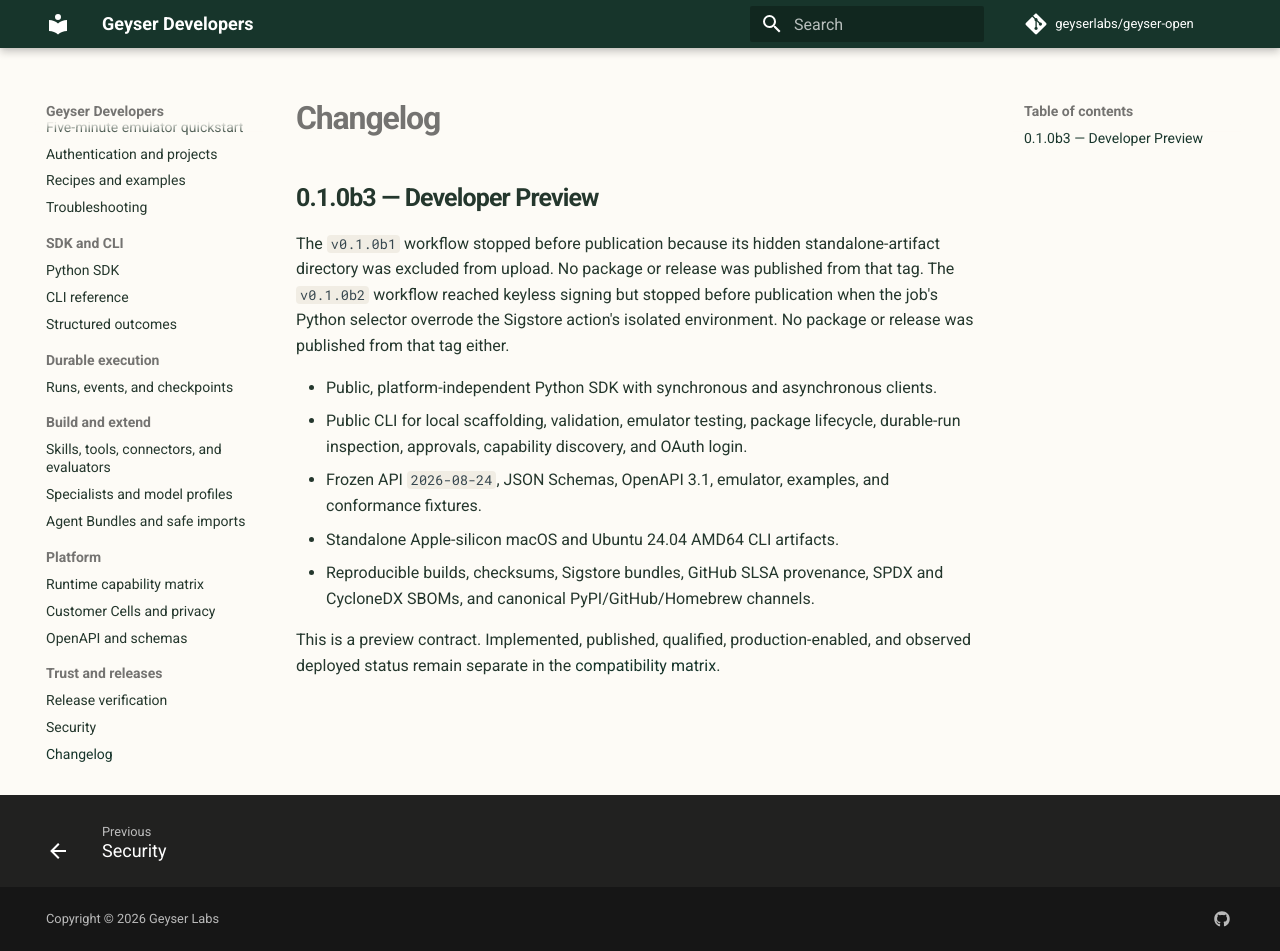
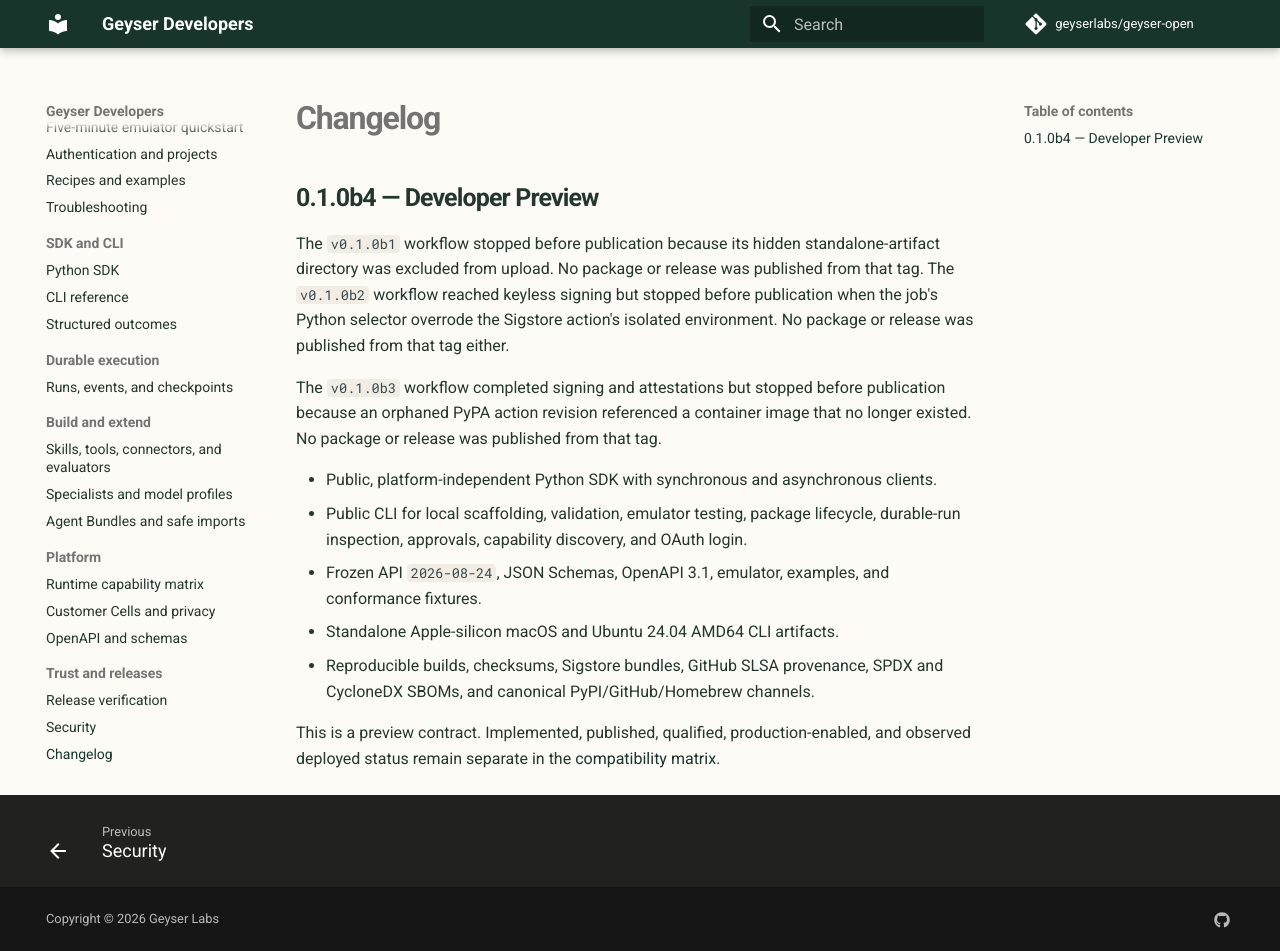
Before and after one commit to geyserlabs/geyser-open, an MkDocs documentation site: the page built from docs/changelog.md, in a window 1280 px wide and 951 px high. Built offline with MkDocs 1.6.1 and Material for MkDocs 9.7.7, drawn with Linux system fonts in a browser that asks for light colours; comment, search, counter and statistics services are not loaded; the version menu is left out.

````diff
--- a/docs/changelog.md
+++ b/docs/changelog.md
@@ -1,6 +1,6 @@
 # Changelog
 
-## 0.1.0b3 — Developer Preview
+## 0.1.0b4 — Developer Preview
 
 The `v0.1.0b1` workflow stopped before publication because its hidden
 standalone-artifact directory was excluded from upload. No package or release
@@ -8,6 +8,11 @@
 but stopped before publication when the job's Python selector overrode the
 Sigstore action's isolated environment. No package or release was published
 from that tag either.
+
+The `v0.1.0b3` workflow completed signing and attestations but stopped before
+publication because an orphaned PyPA action revision referenced a container
+image that no longer existed. No package or release was published from that
+tag.
 
 - Public, platform-independent Python SDK with synchronous and asynchronous clients.
 - Public CLI for local scaffolding, validation, emulator testing, package lifecycle, durable-run
--- a/docs/compatibility.md
+++ b/docs/compatibility.md
@@ -15,6 +15,6 @@
 
 | Surface | Implemented | Published | Qualified | Production enabled | Observed deployed |
 |---|---:|---:|---:|---:|---:|
-| SDK/CLI 0.1.0b3 source | yes | no | macOS ARM64 and Ubuntu AMD64 release gates passed | no | no |
+| SDK/CLI 0.1.0b4 source | yes | no | macOS ARM64 and Ubuntu AMD64 release gates passed | no | no |
 | Developer API 2026-08-24 | yes | not public | Coordinator source gates passed | no | no |
 | Homebrew/manual assets | source workflow pending W14 | no | no | no | no |
--- a/docs/quickstart.md
+++ b/docs/quickstart.md
@@ -5,7 +5,7 @@
 ```console
 python -m venv .venv
 . .venv/bin/activate
-python -m pip install geyser-sdk==0.1.0b3 geyser-open==0.1.0b3
+python -m pip install geyser-sdk==0.1.0b4 geyser-open==0.1.0b4
 geyser init tool careful-search
 geyser validate careful-search
 geyser test careful-search
--- a/docs/releases.md
+++ b/docs/releases.md
@@ -19,9 +19,9 @@
 Pin the Developer Preview version when validating a deployment:
 
 ```console
-python -m pip install geyser-sdk==0.1.0b3 geyser-open==0.1.0b3
-uv tool install geyser-open==0.1.0b3
-pipx install geyser-open==0.1.0b3
+python -m pip install geyser-sdk==0.1.0b4 geyser-open==0.1.0b4
+uv tool install geyser-open==0.1.0b4
+pipx install geyser-open==0.1.0b4
 brew tap geyserlabs/tap
 brew install geyser
 ```
````
Also changed, not shown: CHANGELOG.md (+6 -1 lines), docs/index.md (+1 -1 lines), 10 other files.
